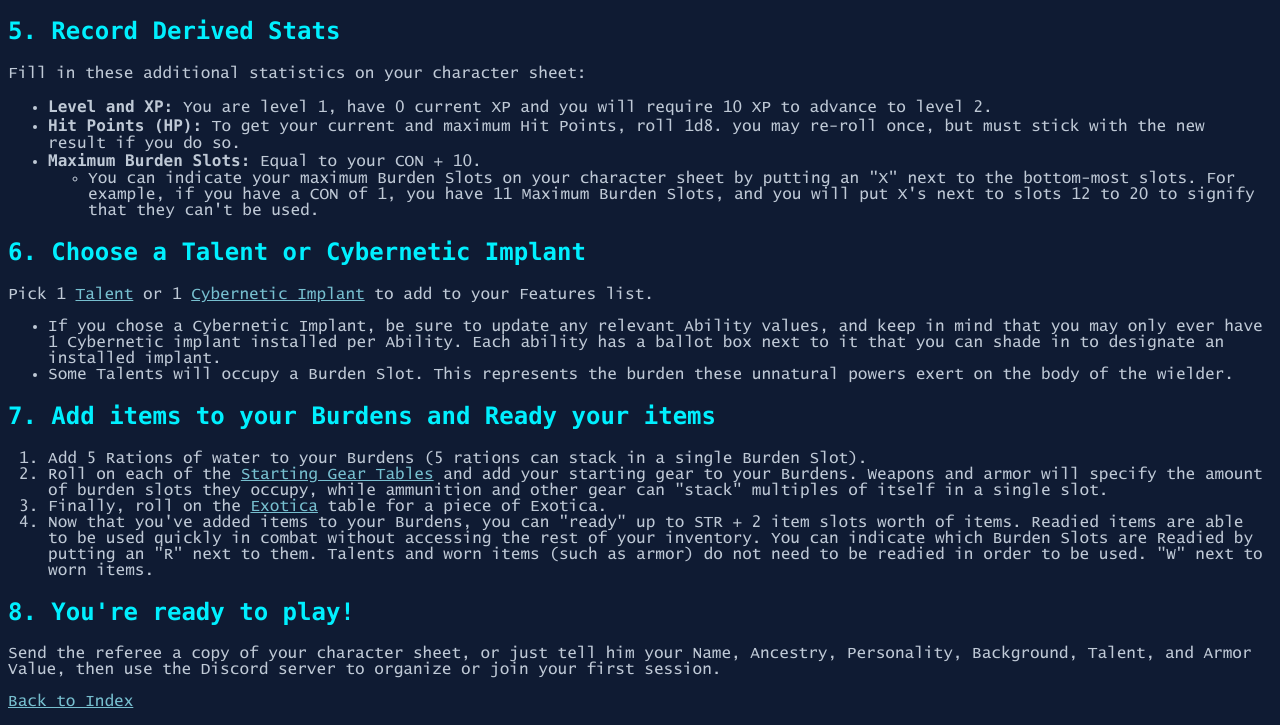
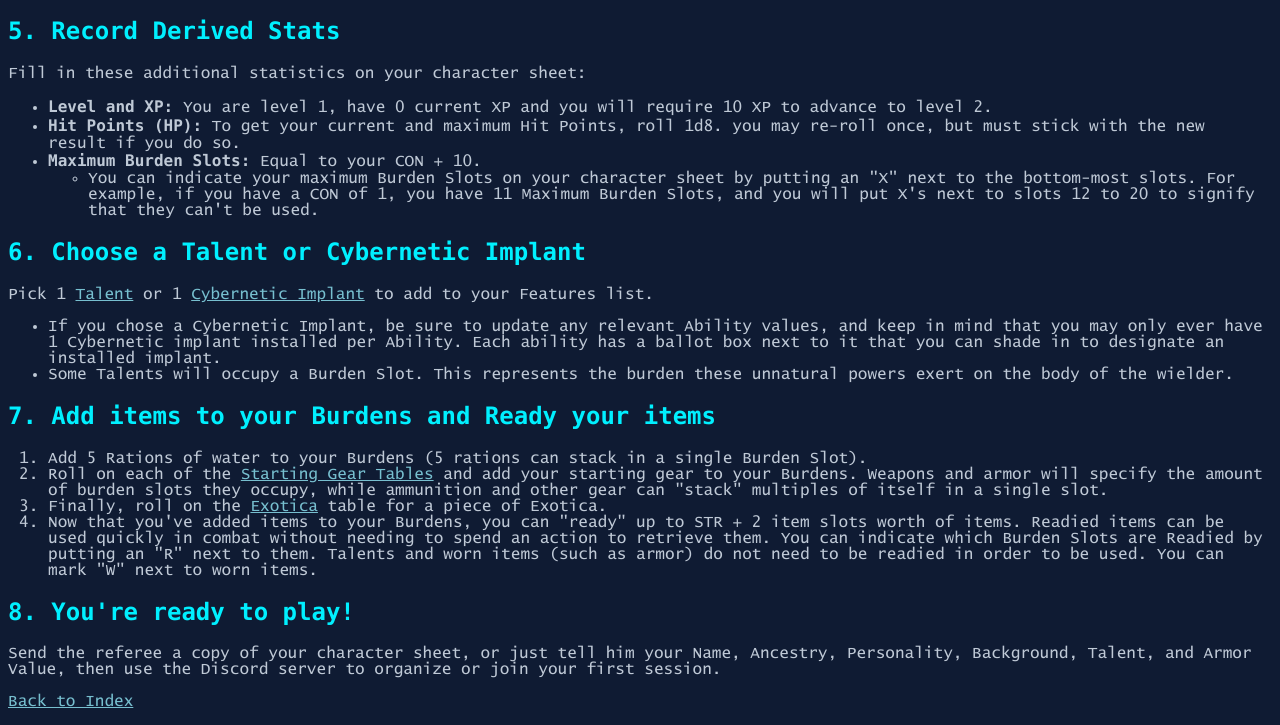
Before and after one commit to KastelDM/Project-True-Kin, a plain HTML site: page 1. Character Creation.html in a window 1280 px wide. Shown: the part 1260-1985 px from the top of the page. Drawn offline with Linux system fonts and the light colour scheme.

Commit message:
Fixed some clunky wording around Readied burden slots.

```diff
--- a/1. Character Creation.html
+++ b/1. Character Creation.html
@@ -84,7 +84,7 @@
             <li>Add 5 Rations of water to your Burdens (5 rations can stack in a single Burden Slot).</li>
             <li>Roll on each of the <a href="1.3 Starting Gear.html">Starting Gear Tables</a> and add your starting gear to your Burdens. Weapons and armor will specify the amount of burden slots they occupy, while ammunition and other gear can "stack" multiples of itself in a single slot.</li>
             <li>Finally, roll on the <a href="https://vaarn.github.io/#/exotica" target="_blank">Exotica</a> table for a piece of Exotica.</li>
-            <li>Now that you've added items to your Burdens, you can "ready" up to STR + 2 item slots worth of items. Readied items are able to be used quickly in combat without accessing the rest of your inventory. You can indicate which Burden Slots are Readied by putting an "R" next to them. Talents and worn items (such as armor) do not need to be readied in order to be used. "W" next to worn items.</li>
+            <li>Now that you've added items to your Burdens, you can "ready" up to STR + 2 item slots worth of items. Readied items can be used quickly in combat without needing to spend an action to retrieve them. You can indicate which Burden Slots are Readied by putting an "R" next to them. Talents and worn items (such as armor) do not need to be readied in order to be used. You can mark "W" next to worn items.</li>
         </ol>
     <h2>8. You're ready to play!</h2>
         <p>Send the referee a copy of your character sheet, or just tell him your Name, Ancestry, Personality, Background, Talent, and Armor Value, then use the Discord server to organize or join your first session.</p>
```
